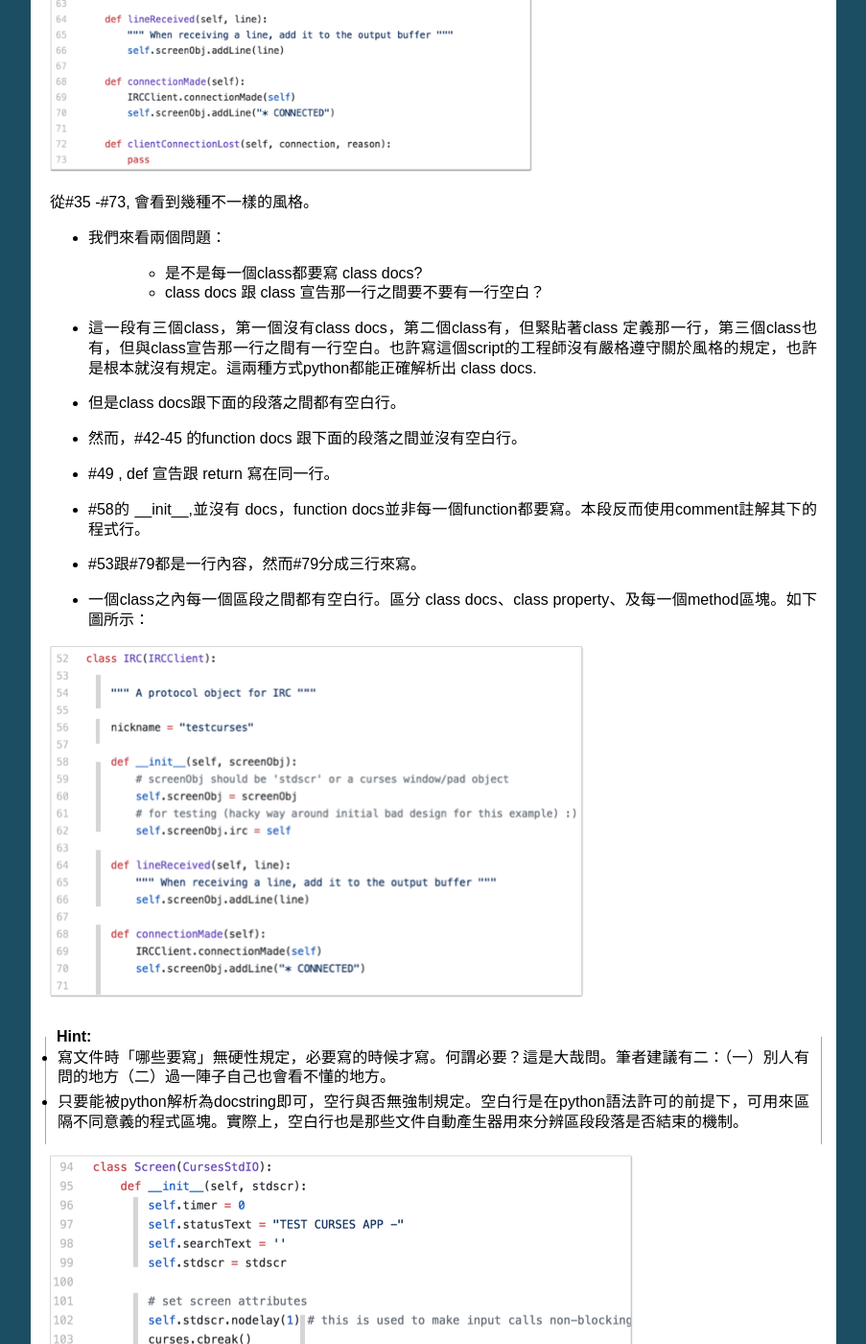
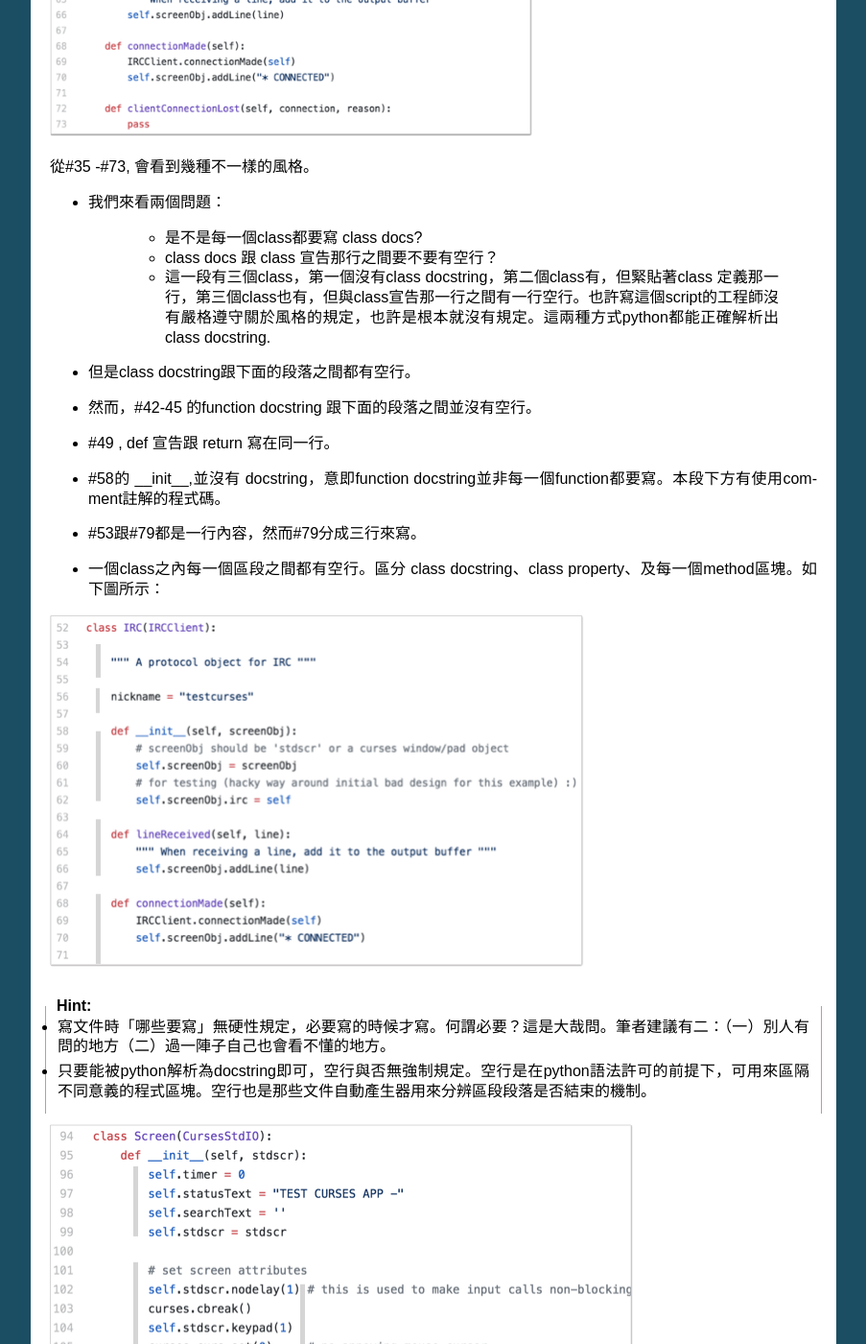
Before and after one commit to iapyeh/iapyeh, a Sphinx documentation site: the page built from docs/blogs/technical/docs_style_review_twisted.rst, in a window 1280 px wide and 1400 px high, scrolled down 2160 px. Shown: the whole window at 96% size, without its empty margins (198-1101 px from the left). Built offline with Sphinx 7.4.7, drawn with Linux system fonts in a browser that asks for light colours; some of the changed text lies outside the part shown.

Commit message:
Google Docs reST Editor@2018-1-28 21:52:5

```diff
--- a/docs/blogs/technical/docs_style_review_twisted.rst
+++ b/docs/blogs/technical/docs_style_review_twisted.rst
@@ -24,8 +24,6 @@
 
 * #3-4: 版權聲明只有兩行。第一行聲明Copy right holder，第二行請讀者去看另一份LICESE文件。這兩行是以#開頭，不是放在三引號(""")之中。跟很多open source的原始檔案比起來，這種方式顯得簡單扼要。
 
-* #5:空一行
-
 * #6-23: module docs 使用三引號("""),
 
     * 第一段讓讀者明瞭這個script的目的與用途。(what and why)
@@ -38,11 +36,11 @@
 
     * 第四段是說明具體的使用方式(usage)
 
-    * 每一段都空一行，即便只有一行。
+    * 每一段之間都有空行，即便只有一行。
 
     * 在 #19最後是兩個冒號 (::)，這會使下方的段落內縮。
 
-    *  #21行顯示關於範例的格式開頭是 (內縮）$ （空白）python（空白)
+    *  #21行顯示關於範例的格式開頭是 (內縮）$ （空格）python（空格)
 
     * 文字多的段落，例如前面兩段，每一行約以80個字元為限。
 
@@ -60,21 +58,21 @@
 
     * 是不是每一個class都要寫 class docs?
 
-    * class docs 跟 class 宣告那一行之間要不要有一行空白？
+    * class docs 跟 class 宣告那行之間要不要有空行？
 
-* 這一段有三個class，第一個沒有class docs，第二個class有，但緊貼著class 定義那一行，第三個class也有，但與class宣告那一行之間有一行空白。也許寫這個script的工程師沒有嚴格遵守關於風格的規定，也許是根本就沒有規定。這兩種方式python都能正確解析出 class docs.
+    * 這一段有三個class，第一個沒有class docstring，第二個class有，但緊貼著class 定義那一行，第三個class也有，但與class宣告那一行之間有一行空行。也許寫這個script的工程師沒有嚴格遵守關於風格的規定，也許是根本就沒有規定。這兩種方式python都能正確解析出 class docstring.
 
-* 但是class docs跟下面的段落之間都有空白行。
+* 但是class docstring跟下面的段落之間都有空行。
 
-* 然而，#42-45 的function docs 跟下面的段落之間並沒有空白行。
+* 然而，#42-45 的function docstring 跟下面的段落之間並沒有空行。
 
 * #49 , def 宣告跟 return 寫在同一行。
 
-* #58的 __init__,並沒有 docs，function docs並非每一個function都要寫。本段反而使用comment註解其下的程式行。
+* #58的 __init__,並沒有 docstring，意即function docstring並非每一個function都要寫。本段下方有使用comment註解的程式碼。
 
 * #53跟#79都是一行內容，然而#79分成三行來寫。
 
-* 一個class之內每一個區段之間都有空白行。區分 class docs、class property、及每一個method區塊。如下圖所示：
+* 一個class之內每一個區段之間都有空行。區分 class docstring、class property、及每一個method區塊。如下圖所示：
 
 \ |IMG4|\
 
@@ -82,17 +80,17 @@
 
     * 寫文件時「哪些要寫」無硬性規定，必要寫的時候才寫。何謂必要？這是大哉問。筆者建議有二：（一）別人有問的地方（二）過一陣子自己也會看不懂的地方。
 
-    * 只要能被python解析為docstring即可，空行與否無強制規定。空白行是在python語法許可的前提下，可用來區隔不同意義的程式區塊。實際上，空白行也是那些文件自動產生器用來分辨區段段落是否結束的機制。
+    * 只要能被python解析為docstring即可，空行與否無強制規定。空行是在python語法許可的前提下，可用來區隔不同意義的程式區塊。空行也是那些文件自動產生器用來分辨區段段落是否結束的機制。
 
 \ |IMG5|\
 
-* 我們可以在#95-117之間看到，空白行在同一個function區塊之內被使用為不同意義區塊間的區隔。有些區塊只有一行(#110)，有些區塊有註解(#101)，因為是程式碼註解，此處使用的是comment(#)。#101註解的是該區塊，而#102後面的註解是註解該#102行的程式碼，會放到後面來推測是為了避免與#101的區塊性註解混淆的緣故。
+* 我們可以在#95-117之間看到，空行在同一個function區塊之內被使用為不同意義區塊間的區隔。有些區塊只有一行(#110)，有些區塊有註解(#101)，因為是程式碼註解，此處使用的是comment(#)。#101註解的是該區塊，而#102後面的註解是註解該#102行的程式碼，會放到後面來是為了避免與#101的區塊性註解混淆的緣故。
 
-* #102與#105的註解(#)是對齊的，使得畫面看起來更美觀。不知道是否有IDE自動做這件事，如果沒有顯然是出自重視美感的程式作者。
+* #102與#105的註解(#)是對齊的，使得畫面看起來更整潔。
 
 \ |IMG6|\
 
-* #130的空白區隔開function docs跟以下的段落。
+* #130的空行區隔開function docstring跟以下的段落。
 
 * #137的內容為上一行的延續，但自成一行避免內容跑出畫面外，而且後退到與#136的第一個參數對齊，看起來很清爽。
 
@@ -100,15 +98,15 @@
 
 \ |IMG7|\
 
-* #154, #157,#165這三個空白行把一個if, elif, else分成三個區塊。清楚地暗示這三個區塊處理的是不一樣的情況。
+* #154, #157,#165這三個空行把一個if, elif, else分成三個區塊。清楚地呈現這三個區塊處理的是不一樣的情況。
 
-* #170-#173，與上面#144與#145情況類似，但又有點不一樣。#171,#172是同一個參數。因為這個參數很長，#170放不下，如果單獨放在#171，與#170對齊之後也放不下，於是選擇把``self.cols-len(self.searchText)-2)``這一段「較為完整」的敘述放到第三行。
+* #170-#173，與上面#144與#145情況類似，但又有點不一樣。#171,#172是同一個參數。因為這個參數很長，#170放不下，如果單獨放在#171，與#170對齊之後也放不下，於是選擇把 \`\`self.cols-len(self.searchText)-2) \`\` 這一段「較為完整」的敘述放到第三行。
 
     * 另一種處理方式是在第一個參數就放到下一行，這樣可以爭取到更多的空間，例如在另一個程式中#222-#225：（\ |LINK3|\ ）
 
 \ |IMG8|\
 
-* #170在第一與第二參數間的逗點後面有一個空白，但是在#144前三個參數之間並沒有空白，如果回溯上面的程式碼會發現，有空白是常態，#144的情況比較特別，推測是為了把那三個參數放在同一行的緣故。
+* #170在第一與第二參數間的逗點後面有一個空格，但是在#144前三個參數之間並沒有空格，如果回溯上面的程式碼會發現，有空格是常態，#144的情況比較特別，推測是為了把那三個參數放在同一行的緣故。
 
 \ |IMG9|\
 
@@ -141,7 +139,6 @@
 * 包含在三引號(""")中的docstring是物件(class, method, attribute等) 的意義性說明。
 
 * 而comment是用來做程式碼的說明，應用於單一行程式碼或多行程式碼的程式區塊。甚至像是設定性質的script完全只有comment，例如\ |LINK4|\ 。
-*
 
 .. _h174fb648377959437b5c1f697c1c40:
 
```
